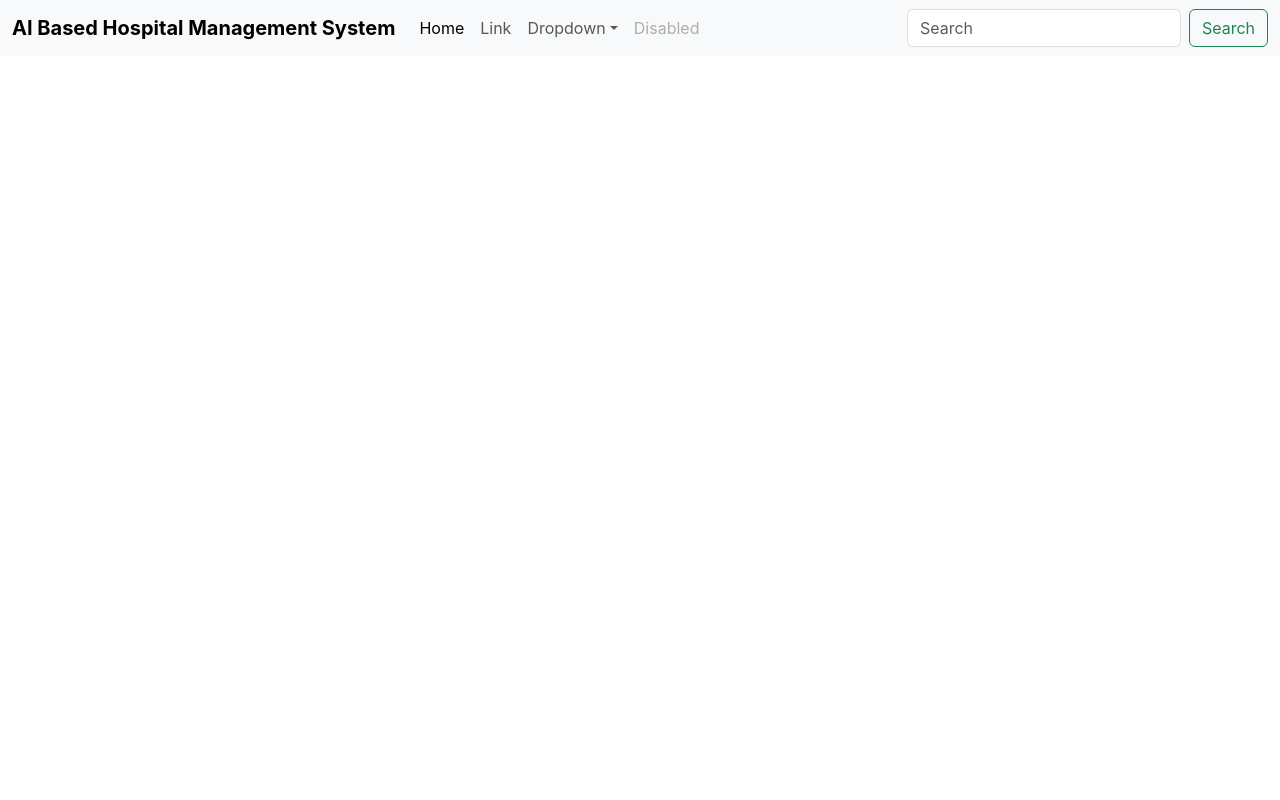
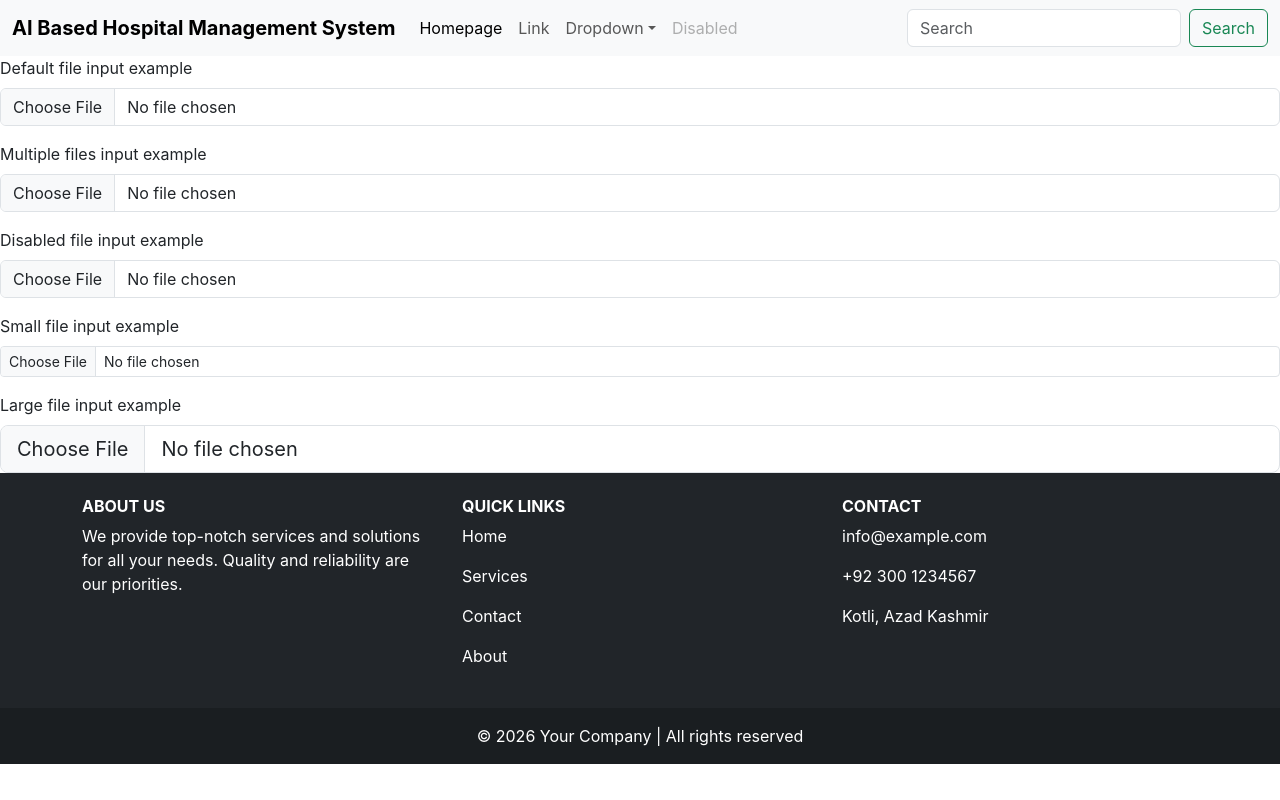
Before and after one commit to ammarcs23/Project, a React (Create React App) app in the folder hospital-management-system/: page / in a window 1280 px wide. Built offline with nearby package versions, Linux system fonts and the light colour scheme.

Commit message:
Checking Different Methods

```diff
--- a/hospital-management-system/src/App.js
+++ b/hospital-management-system/src/App.js
@@ -1,12 +1,15 @@
 import logo from "./logo.svg";
 import "./App.css";
 import Navbar from "./components/Navbar";
+import Footer from "./components/Footer";
+import File_Upload from "./components/File_Upload";
 function App() {
   return (
     <>
       <Navbar />
+      <File_Upload/>
+      <Footer/>
     </>
   );
 }
-
 export default App;
--- /dev/null
+++ b/hospital-management-system/src/components/File_Upload.js
@@ -0,0 +1,60 @@
+import React,{Component} from 'react' ;
+class File_Upload extends Component {
+  state = {};
+  render() {
+    return (
+      <>
+        <div className="mb-3">
+          <label htmlFor="formFile" className="form-label">
+            Default file input example
+          </label>
+          <input className="form-control" type="file" id="formFile" />
+        </div>
+        <div className="mb-3">
+          <label htmlFor="formFileMultiple" className="form-label">
+            Multiple files input example
+          </label>
+          <input
+            className="form-control"
+            type="file"
+            id="formFileMultiple"
+            multiple=""
+          />
+        </div>
+        <div className="mb-3">
+          <label htmlFor="formFileDisabled" className="form-label">
+            Disabled file input example
+          </label>
+          <input
+            className="form-control"
+            type="file"
+            id="formFileDisabled"
+            disabled=""
+          />
+        </div>
+        <div className="mb-3">
+          <label htmlFor="formFileSm" className="form-label">
+            Small file input example
+          </label>
+          <input
+            className="form-control form-control-sm"
+            id="formFileSm"
+            type="file"
+          />
+        </div>
+        <div>
+          <label htmlFor="formFileLg" className="form-label">
+            Large file input example
+          </label>
+          <input
+            className="form-control form-control-lg"
+            id="formFileLg"
+            type="file"
+          />
+        </div>
+      </>
+    );
+  }
+}
+
+export default File_Upload;
--- /dev/null
+++ b/hospital-management-system/src/components/Footer.js
@@ -0,0 +1,68 @@
+import React,{Component} from 'react' ;
+class Footer extends Component {
+  state = {};
+  render() {
+    return (
+      <footer className="bg-dark text-white pt-4">
+        <div className="container text-center text-md-start">
+          <div className="row">
+            {/* About Section */}
+            <div className="col-md-4 col-lg-4 col-xl-4 mx-auto mb-4">
+              <h6 className="text-uppercase fw-bold">About Us</h6>
+              <p>
+                We provide top-notch services and solutions for all your needs.
+                Quality and reliability are our priorities.
+              </p>
+            </div>
+            {/* Links Section */}
+            <div className="col-md-4 col-lg-4 col-xl-4 mx-auto mb-4">
+              <h6 className="text-uppercase fw-bold">Quick Links</h6>
+              <p>
+                <a href="#!" className="text-white text-decoration-none">
+                  Home
+                </a>
+              </p>
+              <p>
+                <a href="#!" className="text-white text-decoration-none">
+                  Services
+                </a>
+              </p>
+              <p>
+                <a href="#!" className="text-white text-decoration-none">
+                  Contact
+                </a>
+              </p>
+              <p>
+                <a href="#!" className="text-white text-decoration-none">
+                  About
+                </a>
+              </p>
+            </div>
+            {/* Contact Section */}
+            <div className="col-md-4 col-lg-4 col-xl-4 mx-auto mb-4">
+              <h6 className="text-uppercase fw-bold">Contact</h6>
+              <p>
+                <i className="bi bi-envelope" /> info@example.com
+              </p>
+              <p>
+                <i className="bi bi-phone" /> +92 300 1234567
+              </p>
+              <p>
+                <i className="bi bi-geo-alt" /> Kotli, Azad Kashmir
+              </p>
+            </div>
+          </div>
+        </div>
+        {/* Footer Bottom */}
+        <div
+          className="text-center p-3"
+          style={{ backgroundColor: "rgba(0, 0, 0, 0.2)" }}
+        >
+          © 2026 Your Company | All rights reserved
+        </div>
+      </footer>
+    );
+  }
+}
+
+export default Footer;
--- a/hospital-management-system/src/components/Navbar.js
+++ b/hospital-management-system/src/components/Navbar.js
@@ -23,7 +23,7 @@ class Navbar extends Component {
             <ul className="navbar-nav me-auto mb-2 mb-lg-0">
               <li className="nav-item">
                 <a className="nav-link active" aria-current="page" href="#">
-                  Home
+                  Homepage
                 </a>
               </li>
               <li className="nav-item">
```
